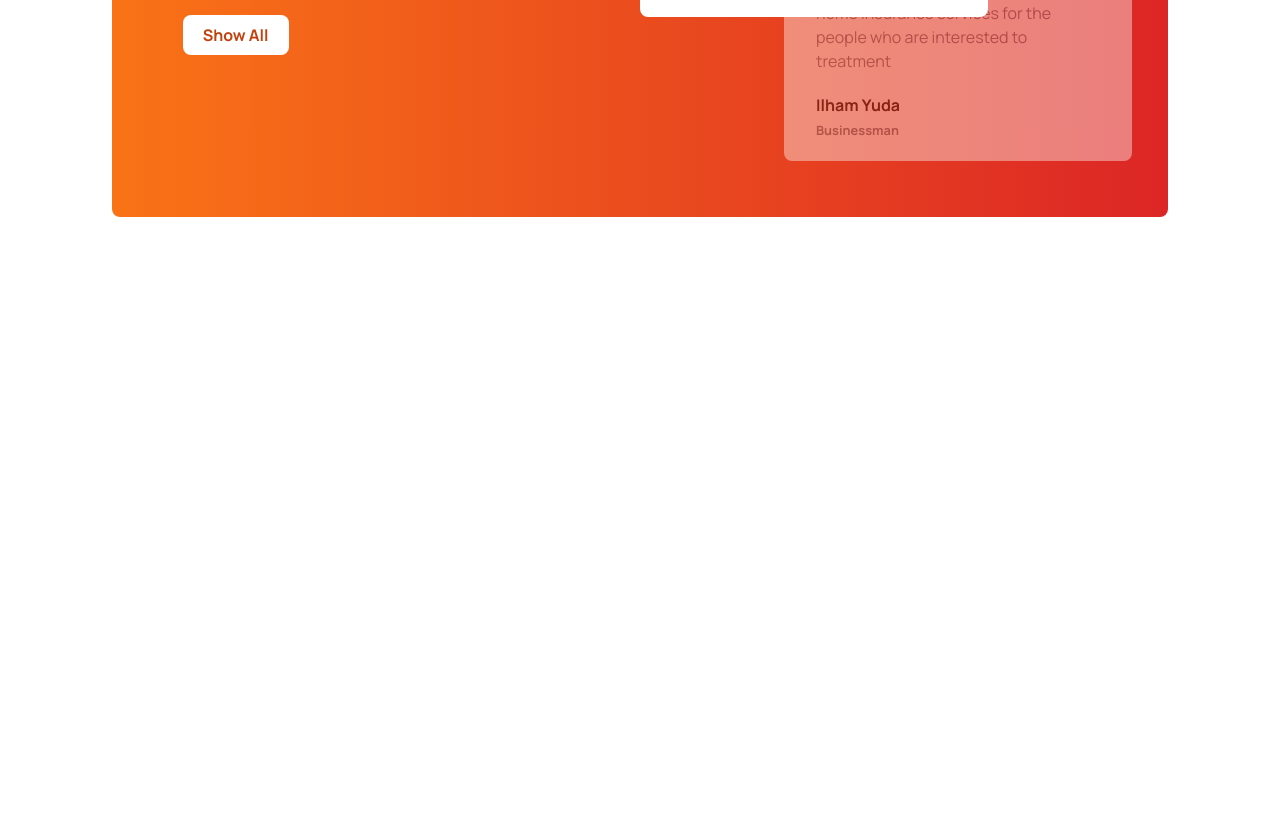
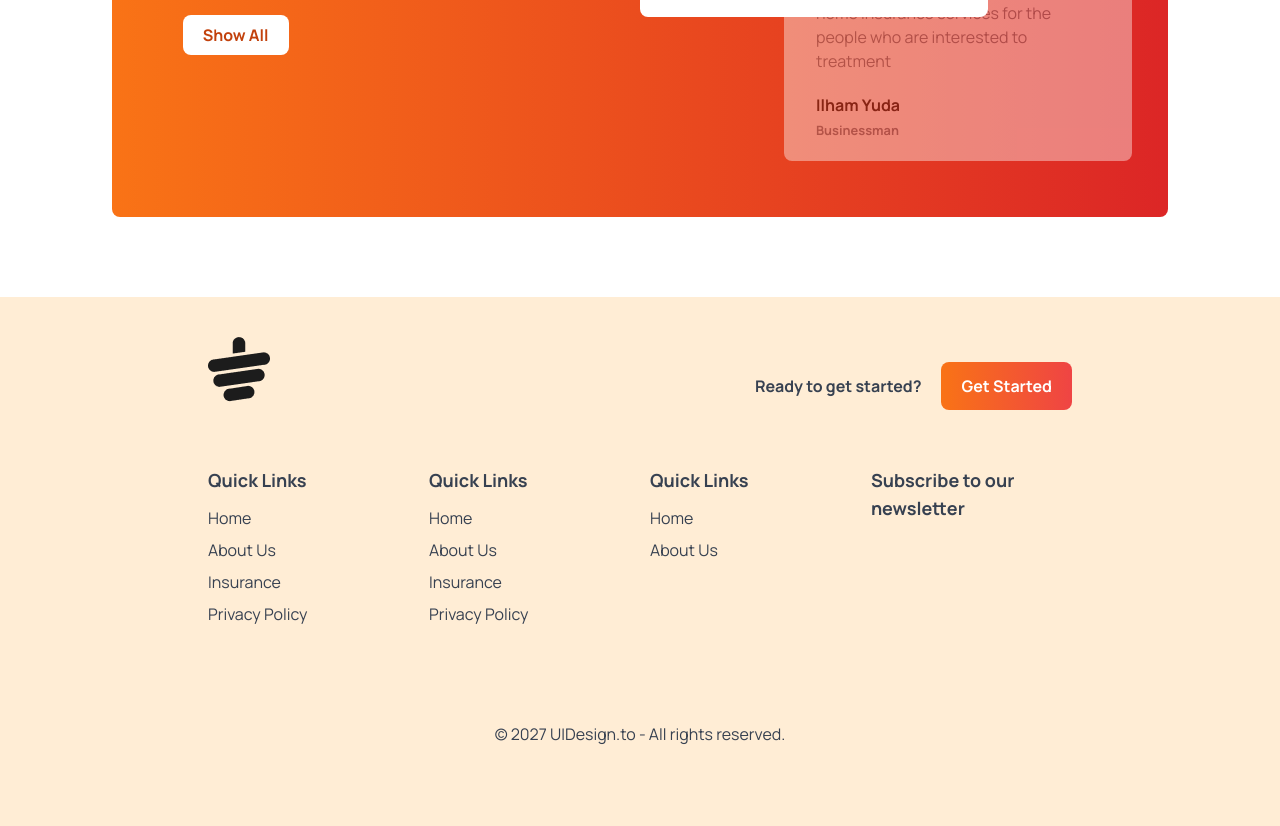
Before and after one commit to nakib-abid/tea-house, a plain HTML site: page index.html in a window 1280 px wide. Shown: the part 2159-2985 px from the top of the page. Before the commit the page ends 2456 px from the top, so only its background shows below. Drawn offline with nearby package versions, Linux system fonts and the light colour scheme.

Commit message:
add footer section

```diff
--- a/index.html
+++ b/index.html
@@ -264,5 +264,65 @@
         </div>
       </section>
     </main>
+
+    <!-- footer section  -->
+
+    <footer class=" bg-orange-100 text-gray-700 py-10 px-4 md:px-16">
+
+      <div class="w-9/12 mx-auto">
+        <!-- logo -->
+         <div class="mb-8 flex justify-between">
+          <img class="mb-8" src="./images/cup.png" alt="">
+          <div class="flex items-center gap-5">
+            <h4 class="font-bold">Ready to get started?</h4>
+            <button class="bg-gradient-to-r from-orange-500 to-red-500 px-5 py-3 rounded-lg text-white font-bold">Get Started</button>
+          </div>
+         </div>
+
+         <!-- links -->
+          <div class="grid grid-cols-1 md:grid-cols-2 lg:grid-cols-4 gap-5">
+
+            <!-- first column -->
+             <div>
+              <h3 class="font-bold text-lg mb-3">Quick Links</h3>
+              <ul class="space-y-2">
+                <li><a href="#">Home</a></li>
+                <li><a href="#">About Us</a></li>
+                <li><a href="#">Insurance</a></li>
+                <li><a href="#">Privacy Policy</a></li>
+              </ul>
+             </div>
+            <!-- first column -->
+             <div>
+              <h3 class="font-bold text-lg mb-3">Quick Links</h3>
+              <ul class="space-y-2">
+                <li><a href="#">Home</a></li>
+                <li><a href="#">About Us</a></li>
+                <li><a href="#">Insurance</a></li>
+                <li><a href="#">Privacy Policy</a></li>
+              </ul>
+             </div>
+            <!-- first column -->
+             <div>
+              <h3 class="font-bold text-lg mb-3">Quick Links</h3>
+              <ul class="space-y-2">
+                <li><a href="#">Home</a></li>
+                <li><a href="#">About Us</a></li>
+              </ul>
+             </div>
+             <div>
+              <h3 class="font-bold text-lg mb-3">Subscribe to our <br> newsletter</h3>
+             </div>
+
+          </div>
+
+          <div class="text-center pt-4 mt-20 mb-10">© 2027 UIDesign.to - All rights reserved.</div>
+
+
+      </div>
+
+    </footer>
+
+
   </body>
 </html>
```
